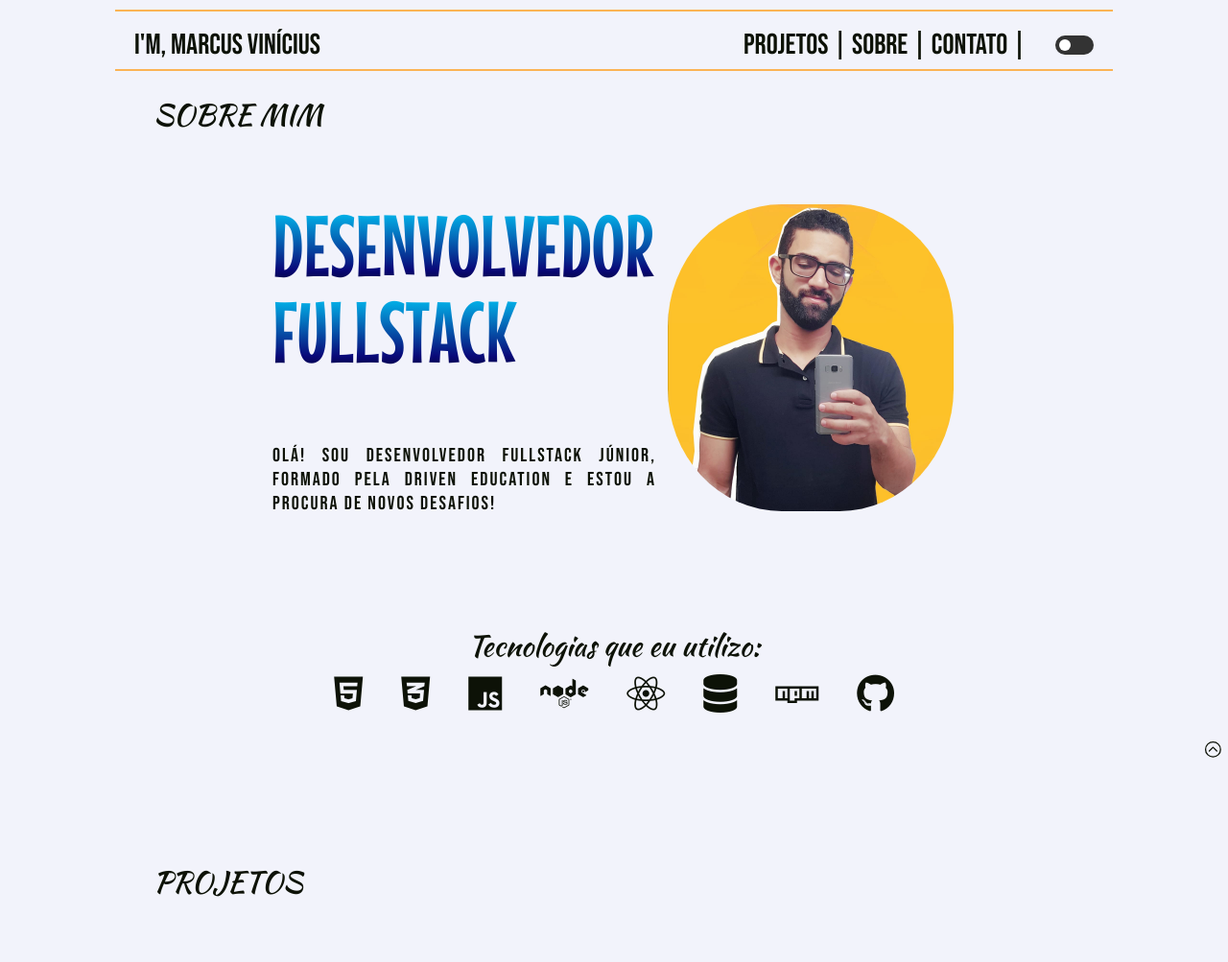
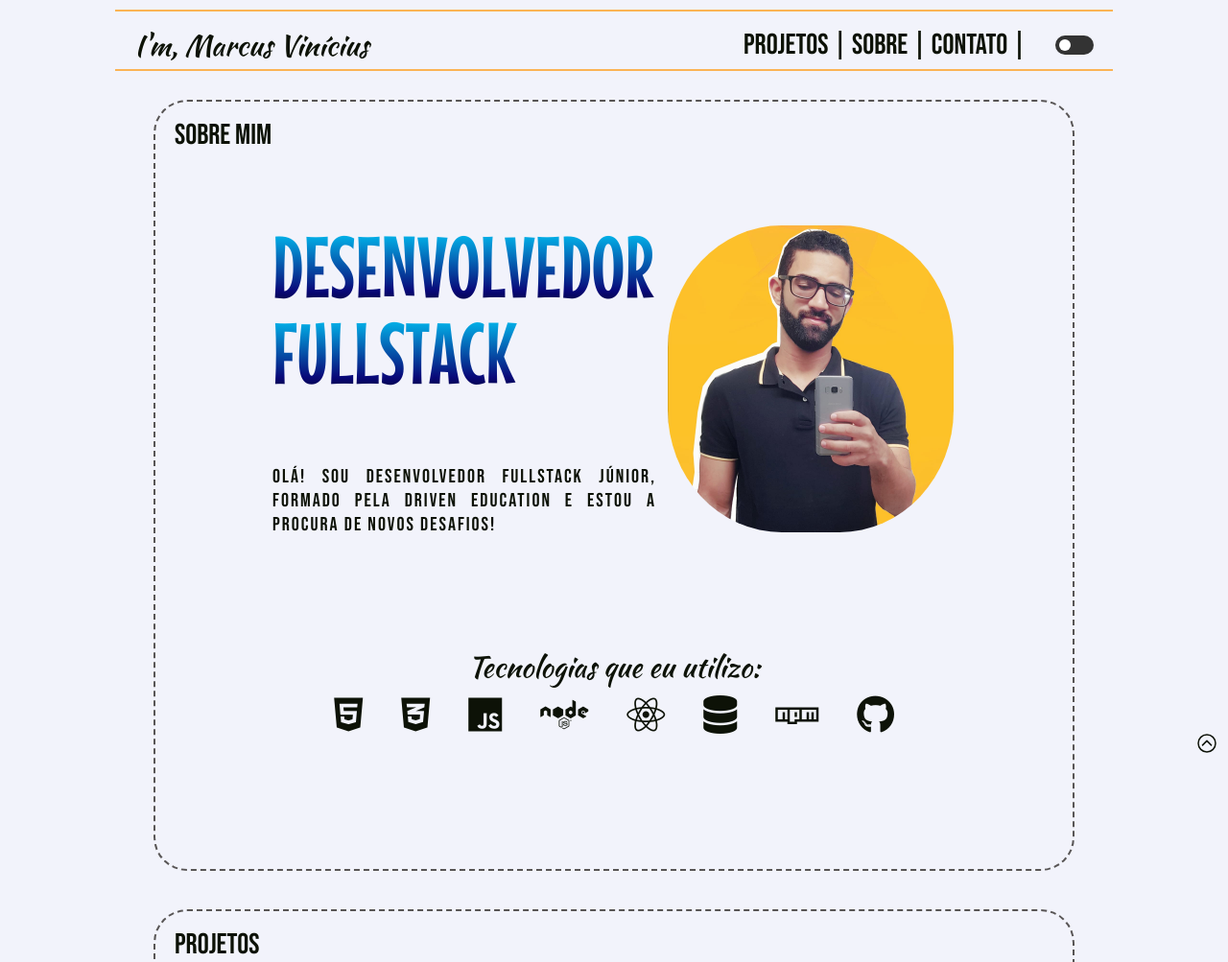
Before and after one commit to marcus-souza-soares/my-site, a plain HTML site: page index.html in a window 1280 px wide. Shown: the top 1003 px of the page at 96% size. Drawn offline with nearby package versions, Linux system fonts and the light colour scheme; a web font is replaced by a local one.

Commit message:
insercao de borda

```diff
--- a/index.html
+++ b/index.html
@@ -27,7 +27,7 @@
     </div>
     <main>
         <section class="container sobre">
-            <h1>SOBRE MIM</h1>
+            <h1>Sobre mim</h1>
             <div class="content">
                 <div class="text">
                     <span>
@@ -56,7 +56,7 @@
         </section>
 
         <section class="container projetos">
-            <h1>PROJETOS</h1>
+            <h1>Projetos</h1>
             <div class="content">
                 <div class="text">
                     <h1>Em breve</h1>
@@ -70,7 +70,7 @@
         </section>
 
         <section class="container contato">
-            <h1>CONTATO</h1>
+            <h1>Contato</h1>
             <div class="content">
                 <div class="text">
                     <h1>Em breve</h1>
--- a/style.css
+++ b/style.css
@@ -52,6 +52,7 @@ body {
 }
 
 header {
+    font-family: 'Kaushan Script', cursive;
     display: inline;
 }
 
@@ -135,6 +136,8 @@ main {
 }
 
 .container {
+    border: 2px dashed rgb(88, 85, 85);
+    border-radius: 35px;
     position: relative;
     padding: 0 20px;
     min-height: 800px;
@@ -142,10 +145,11 @@ main {
     flex-direction: column;
     justify-content: center;
     align-items: center;
+    margin: 20px;
 }
 
-.container>h1 {
-    font-family: 'Kaushan Script', cursive;
+.container > h1 {
+    font-family: var(--menu-font);
     font-size: 30px;
     position: absolute;
     top: 20px;
@@ -250,13 +254,13 @@ footer div {
     border-radius: 50%;
     background-color: inherit;
     position: fixed;
-    right: 5px;
-    bottom: 5px;
+    right: 10px;
+    bottom: 10px;
     z-index: 1;
 }
 footer ion-icon {
-    width: 1.3em;
-    height: 1.3em;
+    width: 1.5em;
+    height: 1.5em;
 }
 
 
```
